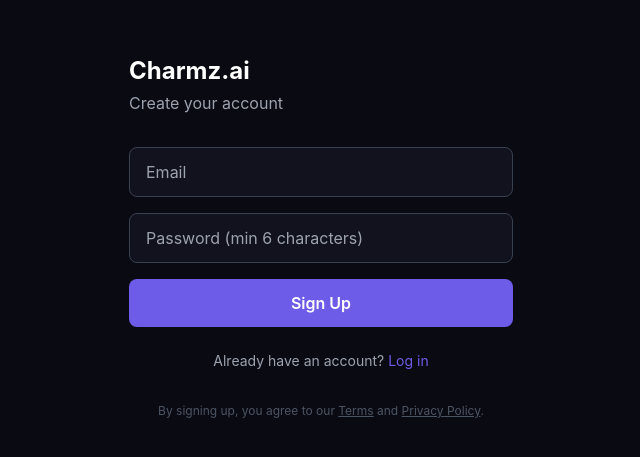
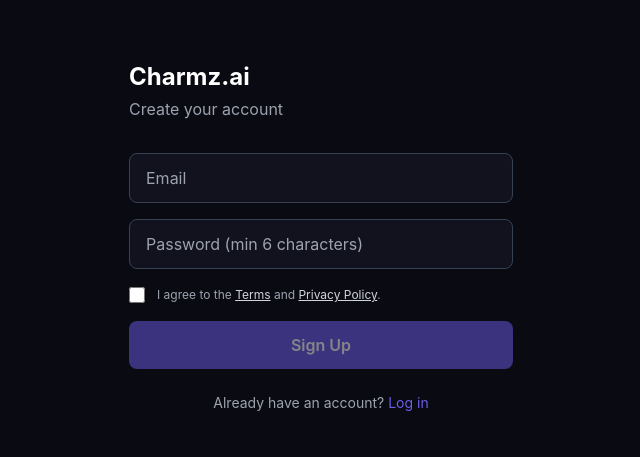
Before and after one commit to charmainesekulane232/Charmz-mvp, a Next.js app: page /signup in a window 1280 px wide. Shown: the part 163-620 px from the top of the page, without its empty margins (319-959 px from the left). Built offline with nearby package versions, Linux system fonts and the light colour scheme.

Commit message:
Implement agreement checkbox in signup form
Added checkbox for Terms and Privacy Policy agreement.

```diff
--- a/app/signup/page.tsx
+++ b/app/signup/page.tsx
@@ -8,6 +8,7 @@
 export default function SignupPage() {
   const [email, setEmail] = useState("");
   const [password, setPassword] = useState("");
+  const [agreed, setAgreed] = useState(false);
   const [error, setError] = useState<string | null>(null);
   const [loading, setLoading] = useState(false);
   const [redirecting, setRedirecting] = useState(false);
@@ -15,8 +16,14 @@
 
   async function handleSignup(e: React.FormEvent) {
     e.preventDefault();
+    setError(null);
+
+    if (!agreed) {
+      setError("You must agree to the Terms and Privacy Policy to continue.");
+      return;
+    }
+
     setLoading(true);
-    setError(null);
 
     const supabase = createClient();
     const { error } = await supabase.auth.signUp({ email, password });
@@ -76,11 +83,31 @@
             className="w-full rounded-lg bg-card border border-gray-700 px-4 py-3 outline-none focus:border-accent"
           />
 
+          <label className="flex items-start gap-3 cursor-pointer select-none">
+            <input
+              type="checkbox"
+              checked={agreed}
+              onChange={(e) => setAgreed(e.target.checked)}
+              className="mt-0.5 w-4 h-4 rounded border-gray-700 bg-card accent-accent shrink-0"
+            />
+            <span className="text-xs text-gray-400 leading-relaxed">
+              I agree to the{" "}
+              <Link href="/terms" className="underline text-gray-300">
+                Terms
+              </Link>{" "}
+              and{" "}
+              <Link href="/privacy" className="underline text-gray-300">
+                Privacy Policy
+              </Link>
+              .
+            </span>
+          </label>
+
           {error && <p className="text-red-400 text-sm">{error}</p>}
 
           <button
             type="submit"
-            disabled={loading}
+            disabled={loading || !agreed}
             className="w-full rounded-lg bg-accent py-3 font-semibold disabled:opacity-50"
           >
             {loading ? "Creating account..." : "Sign Up"}
@@ -93,18 +120,6 @@
             Log in
           </Link>
         </p>
-
-        <p className="text-xs text-gray-600 mt-8 text-center">
-          By signing up, you agree to our{" "}
-          <Link href="/terms" className="underline">
-            Terms
-          </Link>{" "}
-          and{" "}
-          <Link href="/privacy" className="underline">
-            Privacy Policy
-          </Link>
-          .
-        </p>
       </div>
     </div>
   );
```
